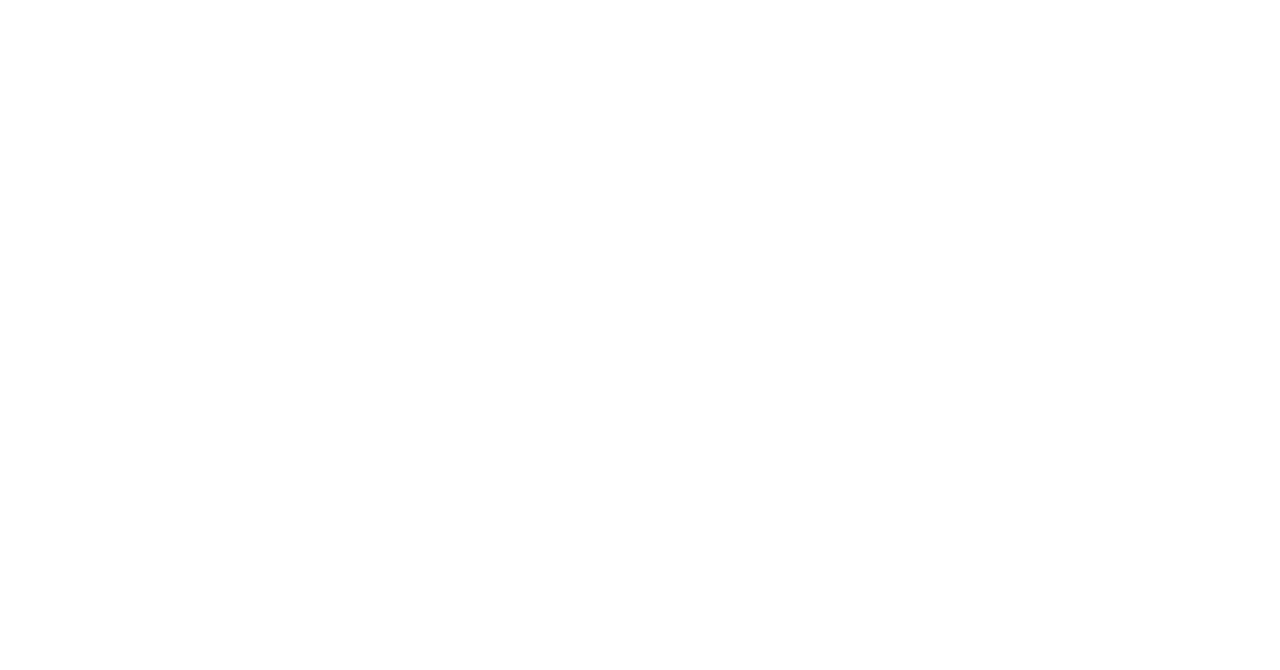
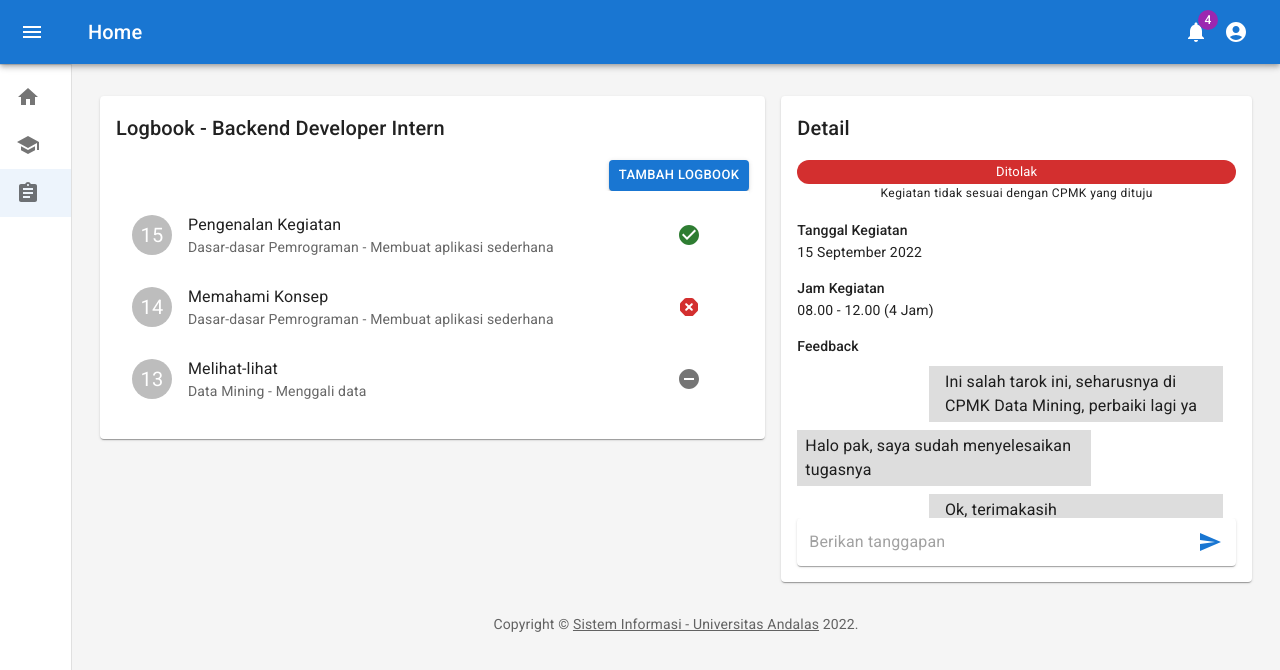
Before and after one commit to muhammadhamdits/mbkm-fti-web, a React (Create React App) app: page /logbooks/1 in a window 1280 px wide. Before the commit this address had no page. Shown: the top 670 px of the page. Built offline with nearby package versions, Linux system fonts and the light colour scheme.

Commit message:
Implement logbook detail (#7)
* logbook list + some detail

* Adds feedback

```diff
--- a/src/App.js
+++ b/src/App.js
@@ -4,6 +4,7 @@
 import Home from './pages/Home'
 import Program from './pages/Program'
 import MyProgram from './pages/MyProgram'
+import Logbook from './pages/Logbook'
 
 const App = () => {
   return (
@@ -14,6 +15,7 @@
           <Route index element={<Home />} />
           <Route path="/programs/1" element={<Program />} />
           <Route path="/my-programs/1" element={<MyProgram />} />
+          <Route path="/logbooks/1" element={<Logbook />} />
         </Route>
       </Routes>
     </BrowserRouter>
--- a/src/components/ListItems.jsx
+++ b/src/components/ListItems.jsx
@@ -1,13 +1,14 @@
 import * as React from 'react'
 import ListItemButton from './ListItemButton'
 import HomeIcon from '@mui/icons-material/Home'
-import { Collections } from '@mui/icons-material'
+import { Assignment, Collections, School } from '@mui/icons-material'
 
 const ListItems = () => {
   return (
     <React.Fragment>
       <ListItemButton icon={ <HomeIcon /> } path='/' name='Home'/>
-      <ListItemButton icon={ <Collections /> } path='/my-programs/1' name='Program'/>
+      <ListItemButton icon={ <School /> } path='/my-programs/1' name='Program'/>
+      <ListItemButton icon={ <Assignment /> } path='/logbooks/1' name='Logbook'/>
     </React.Fragment>
   )
 }
--- /dev/null
+++ b/src/pages/Logbook.jsx
@@ -0,0 +1,189 @@
+import {
+  Paper,
+  Grid,
+  Typography,
+  Button,
+  ListItemAvatar,
+  ListItemText,
+  ListItem,
+  ListItemIcon,
+  List,
+  Avatar,
+  Box,
+  Chip,
+  ListItemButton,
+  InputBase,
+  IconButton,
+  Divider
+} from '@mui/material'
+import { CheckCircle, DangerousRounded, Download, Lock, Upload, RemoveCircle, Send } from '@mui/icons-material'
+import Accordion from '../components/Accordion'
+import MenuIcon from '@mui/icons-material/Menu'
+import SearchIcon from '@mui/icons-material/Search'
+import DirectionsIcon from '@mui/icons-material/Directions'
+
+const MyProgram = () => {
+  return (
+    <Grid container spacing={2}>
+      <Grid item xs={12} md={6} lg={7}>
+        <Paper
+          sx={{
+            p: 2,
+            display: 'flex',
+            flexDirection: 'column'
+          }}
+        >
+          <Typography variant='h6'>
+            Logbook - Backend Developer Intern
+          </Typography>
+
+          <Box sx={{ mt: 2, justifyContent: 'flex-end', display: 'flex' }}>
+            <Button variant='contained' color='primary' size='small'>
+              Tambah Logbook
+            </Button>
+          </Box>
+
+          <List sx={{ width: '100%', bgcolor: 'background.paper' }}>
+            <ListItemButton>
+              <ListItemAvatar>
+                <Avatar>
+                  15
+                </Avatar>
+              </ListItemAvatar>
+              <ListItemText
+                primary="Pengenalan Kegiatan"
+                secondary="Dasar-dasar Pemrograman - Membuat aplikasi sederhana" />
+              <ListItemIcon>
+                <CheckCircle color='success' />
+              </ListItemIcon>
+            </ListItemButton>
+            <ListItemButton>
+              <ListItemAvatar>
+                <Avatar>
+                  14
+                </Avatar>
+              </ListItemAvatar>
+              <ListItemText
+                primary="Memahami Konsep"
+                secondary="Dasar-dasar Pemrograman - Membuat aplikasi sederhana" />
+              <ListItemIcon>
+                <DangerousRounded color='error' />
+              </ListItemIcon>
+            </ListItemButton>
+            <ListItemButton>
+              <ListItemAvatar>
+                <Avatar>
+                  13
+                </Avatar>
+              </ListItemAvatar>
+              <ListItemText
+                primary="Melihat-lihat"
+                secondary="Data Mining - Menggali data" />
+              <ListItemIcon>
+                <RemoveCircle color='disable' />
+              </ListItemIcon>
+            </ListItemButton>
+          </List>
+        </Paper>
+      </Grid>
+      <Grid item xs={12} md={6} lg={5}>
+        <Grid container spacing={2}>
+          <Grid item xs={12}>
+            <Paper
+              sx={{
+                p: 2,
+                display: 'flex',
+                flexDirection: 'column'
+              }}
+            >
+              <Typography variant='h6'>
+                Detail
+              </Typography>
+
+              <Chip label="Ditolak" color="error" size="small" sx={{ marginTop: 2 }}/>
+              <Typography variant='caption' align="center">
+                Kegiatan tidak sesuai dengan CPMK yang dituju
+              </Typography>
+
+              <Typography variant='subtitle2' sx={{ marginTop: 2 }}>
+                Tanggal Kegiatan
+              </Typography>
+              <Typography variant='body2'>
+                15 September 2022
+              </Typography>
+
+              <Typography variant='subtitle2' sx={{ marginTop: 2 }}>
+                Jam Kegiatan
+              </Typography>
+              <Typography variant='body2'>
+                08.00 - 12.00 (4 Jam)
+              </Typography>
+
+              <Typography variant='subtitle2' sx={{ marginTop: 2 }}>
+                Feedback
+              </Typography>
+              <Box sx={{ maxHeight: 160, overflowY: 'scroll' }} >
+                <List sx={{ width: '100%', bgcolor: 'background.paper' }}>
+                  <ListItem sx={{
+                    width: '67%',
+                    marginLeft: '30%',
+                    bgcolor: '#ddd',
+                    paddingTop: 0,
+                    paddingBottom: 0,
+                    marginBottom: 1 }}>
+                    <ListItemText
+                      primary='Ini salah tarok ini, seharusnya di CPMK Data Mining, perbaiki lagi ya' />
+                  </ListItem>
+                  <ListItem sx={{
+                    width: '67%',
+                    bgcolor: '#ddd',
+                    paddingTop: 0,
+                    paddingBottom: 0,
+                    paddingLeft: 1,
+                    marginBottom: 1 }}>
+                    <ListItemText
+                      primary="Halo pak, saya sudah menyelesaikan tugasnya" />
+                  </ListItem>
+                  <ListItem sx={{
+                    width: '67%',
+                    marginLeft: '30%',
+                    bgcolor: '#ddd',
+                    paddingTop: 0,
+                    paddingBottom: 0,
+                    marginBottom: 1 }}>
+                    <ListItemText
+                      primary='Ok, terimakasih' />
+                  </ListItem>
+                  <ListItem sx={{
+                    width: '67%',
+                    bgcolor: '#ddd',
+                    paddingTop: 0,
+                    paddingBottom: 0,
+                    marginBottom: 1 }}>
+                    <ListItemText
+                      primary='Sama-sama Pak' />
+                  </ListItem>
+                </List>
+              </Box>
+              <Paper
+                component="form"
+                sx={{ p: '2px 4px', display: 'flex', alignItems: 'center', width: '100%' }}
+              >
+                <InputBase
+                  sx={{ ml: 1, flex: 1 }}
+                  placeholder="Berikan tanggapan"
+                  inputProps={{ 'aria-label': 'search google maps' }}
+                />
+                <IconButton color="primary" sx={{ p: '10px' }} aria-label="send">
+                  <Send />
+                </IconButton>
+              </Paper>
+            </Paper>
+          </Grid>
+        </Grid>
+      </Grid>
+    </Grid>
+  )
+}
+
+export default MyProgram
```
